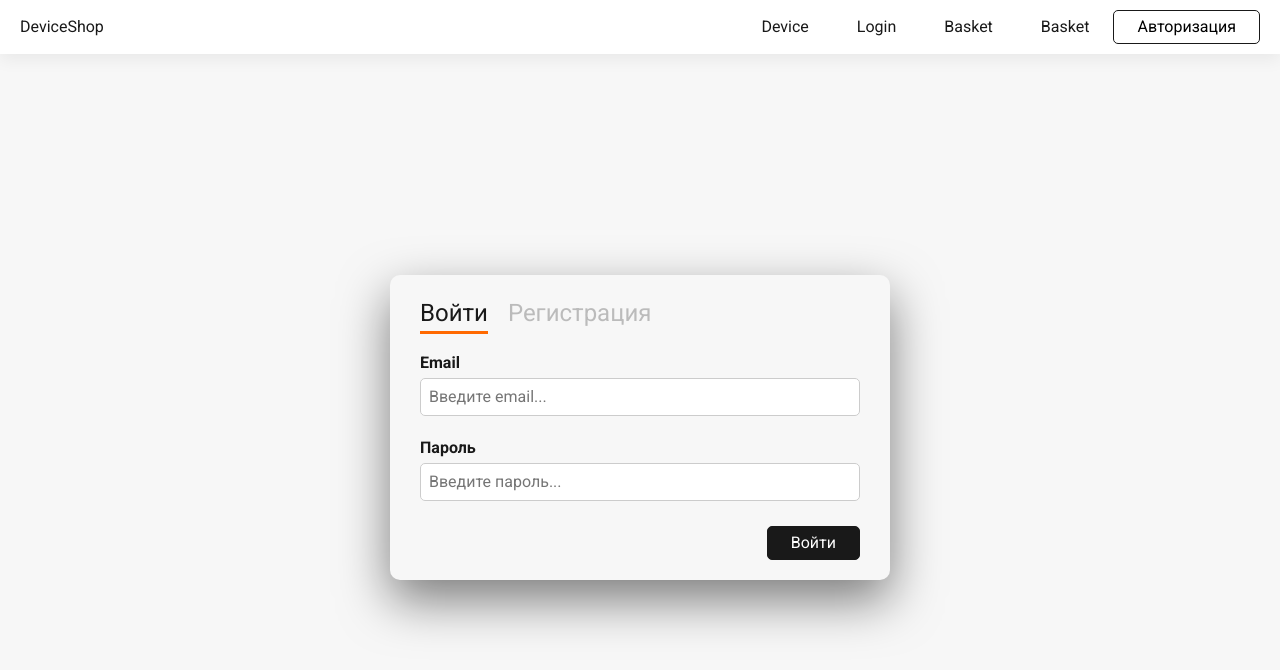
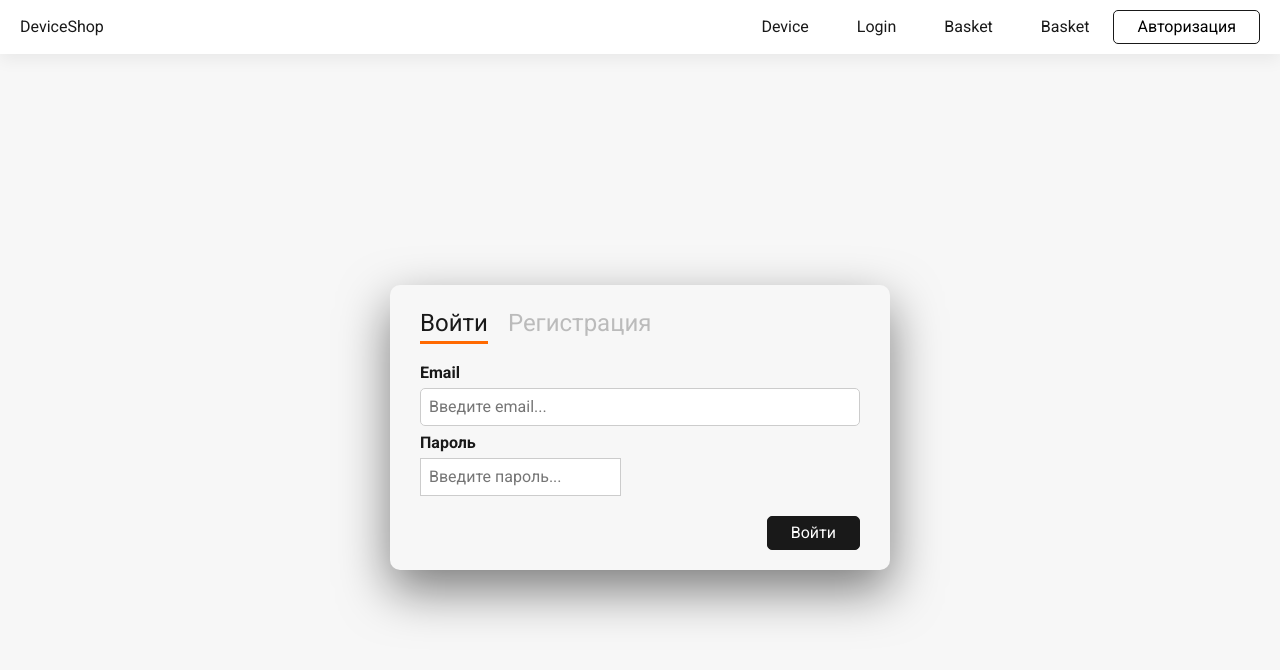
Before and after one commit to BarB93/online-store, a React (Create React App) app in the folder client/: page /login in a window 1280 px wide. Shown: the top 670 px of the page. Built offline with nearby package versions, Linux system fonts and the light colour scheme.

Commit message:
fixed common styles for input, textarea and create common styles .btn

```diff
--- a/client/src/styles/styles.scss
+++ b/client/src/styles/styles.scss
@@ -10,11 +10,14 @@ body {
 /* Forms
 ––––––––––––––––––––––––––––––––– */
 input,
-select {
+select,
+textarea {
     outline: none;
 }
 
-input {
+input[type='text'],
+input[type='number'],
+textarea {
   width: 100%;
   padding: 2px 8px;
   margin-bottom: 5px;
@@ -25,14 +28,8 @@ input {
 
 .form {
 
-  &__field {
-
-    & + & {
-      margin-top: 15px;
-    }
-  }
-
-  &__input {
+  &__input,
+  &__textarea {
     min-height: 38px;
     border: 1px solid hsl(0, 0%, 80%);
     padding: 2px 8px;
@@ -66,3 +63,12 @@ div.error-message {
     font-size: .8rem;
 }
 /* ––––––––––––––––––––––––––––––––– */
+
+.btn {
+  font-size: 0.9rem;
+  display: inline-block;
+  padding: 5px 10px;
+  border: 1px solid #000;
+  border-radius: 5px;
+  cursor: pointer;
+}
```
